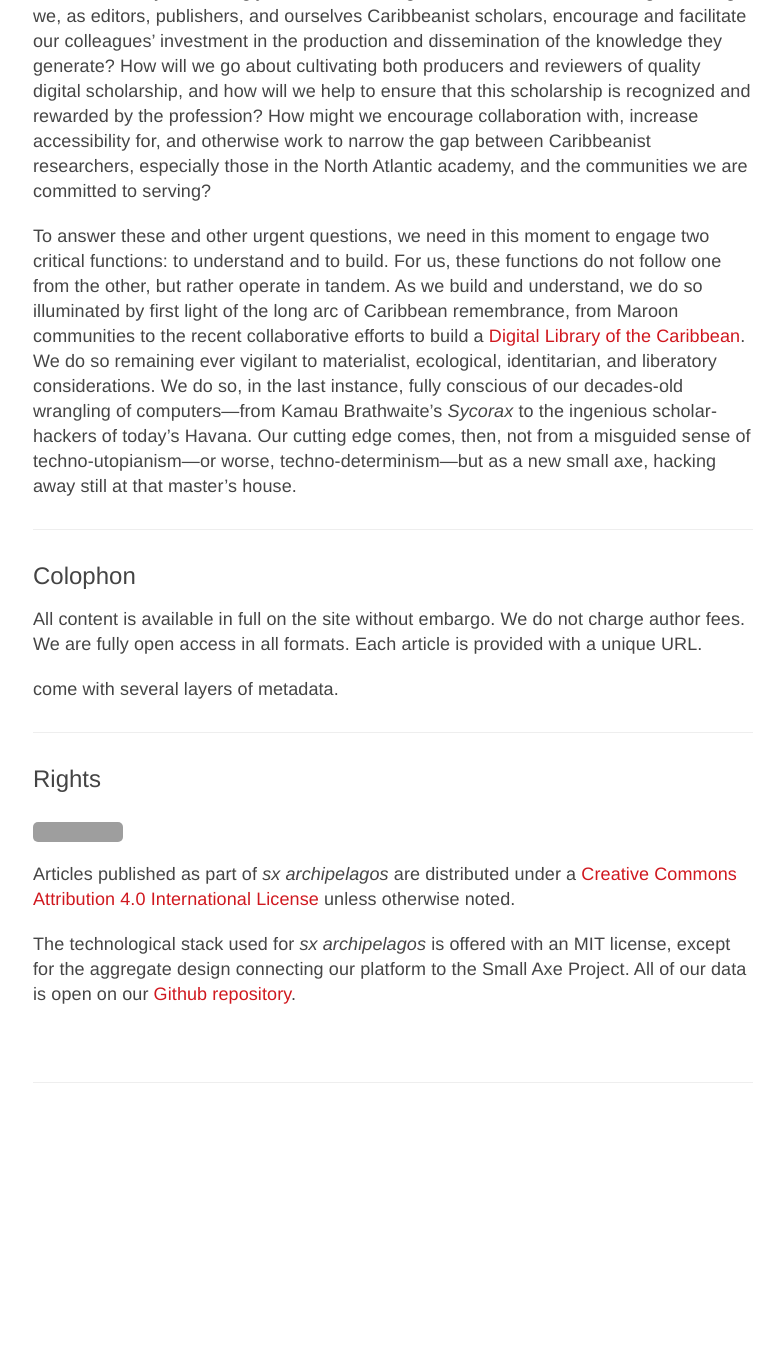
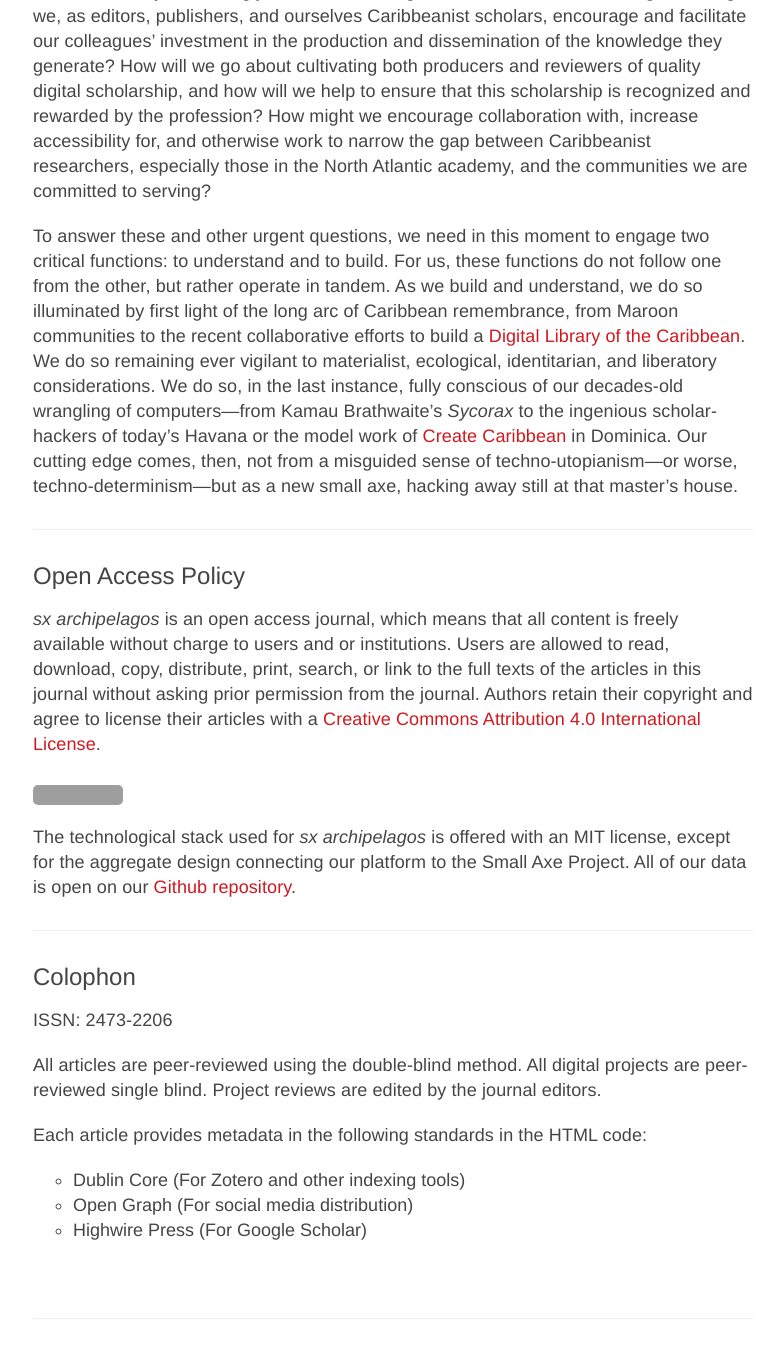
Before and after one commit to archipelagosjournal/archipelagos, a Jekyll site: the page built from about.md, in a window 1280 px wide and 1400 px high, scrolled down 1238 px. Shown: the top 1358 px of the window, without its empty margins (247-1031 px from the left). Built offline with Jekyll 4.4.1, drawn with Linux system fonts in a browser that asks for light colours; before the commit the page ends 2402 px from its top, so only the background shows below that; grey boxes are pictures that could not be loaded.

Commit message:
added colophon and open access policy

```diff
--- a/_includes/toc.html
+++ b/_includes/toc.html
@@ -96,4 +96,7 @@
   {% endif %}
 {% endfor %}
 </ul>
+<ul>
+<h3><a href="{{ site.baseurl }}/about.html#colophon">Colophon</a></h3>
+</ul>
 </div>
--- a/about.md
+++ b/about.md
@@ -76,23 +76,32 @@ Caribbean](http://www.dloc.com/). We do so remaining ever vigilant to
 materialist, ecological, identitarian, and liberatory considerations. We
 do so, in the last instance, fully conscious of our decades-old
 wrangling of computers—from Kamau Brathwaite's *Sycorax* to the
-ingenious scholar-hackers of today's Havana. Our cutting edge comes,
+ingenious scholar-hackers of today's Havana or the model work of [Create Caribbean](http://createcaribbean.org/create/) in Dominica. Our cutting edge comes,
 then, not from a misguided sense of techno-utopianism—or worse,
 techno-determinism—but as a new small axe, hacking away still at that
 master's house.
+
+
+---
+
+## Open Access Policy
+
+<em>sx archipelagos</em> is an open access journal, which means that all content is freely available without charge to users and or institutions. Users are allowed to read, download, copy, distribute, print, search, or link to the full texts of the articles in this journal without asking prior permission from the journal. Authors retain their copyright and agree to license their articles with a <a rel="license" href="http://creativecommons.org/licenses/by/4.0/">Creative Commons Attribution 4.0 International License</a>.
+
+<a rel="license" href="http://creativecommons.org/licenses/by/4.0/"><img alt="Creative Commons License" style="border-width:0" src="https://i.creativecommons.org/l/by/4.0/88x31.png" /></a>
+
+The technological stack used for *sx archipelagos* is offered with an MIT license, except for the aggregate design connecting our platform to the Small Axe Project. All of our data is open on our <a href="{{site.githuburl}}">Github repository</a>.
 
 ---
 
 ## Colophon
 
-All content is available in full on the site without embargo. We do not charge author fees. We are fully open access in all formats. Each article is provided with a unique URL.
+ISSN: 2473-2206
 
-come with several layers of metadata.
+All articles are peer-reviewed using the double-blind method. All digital projects are peer-reviewed single blind. Project reviews are edited by the journal editors.
 
----
+Each article provides metadata in the following standards in the HTML code:
 
-## Rights
-
-<a rel="license" href="http://creativecommons.org/licenses/by/4.0/"><img alt="Creative Commons License" style="border-width:0" src="https://i.creativecommons.org/l/by/4.0/88x31.png" /></a>Articles published as part of <em>sx archipelagos</em> are distributed under a <a rel="license" href="http://creativecommons.org/licenses/by/4.0/">Creative Commons Attribution 4.0 International License</a> unless otherwise noted.
-
-The technological stack used for *sx archipelagos* is offered with an MIT license, except for the aggregate design connecting our platform to the Small Axe Project. All of our data is open on our <a href="{{site.githuburl}}">Github repository</a>.
+- Dublin Core (For Zotero and other indexing tools)
+- Open Graph (For social media distribution)
+- Highwire Press (For Google Scholar)
```
